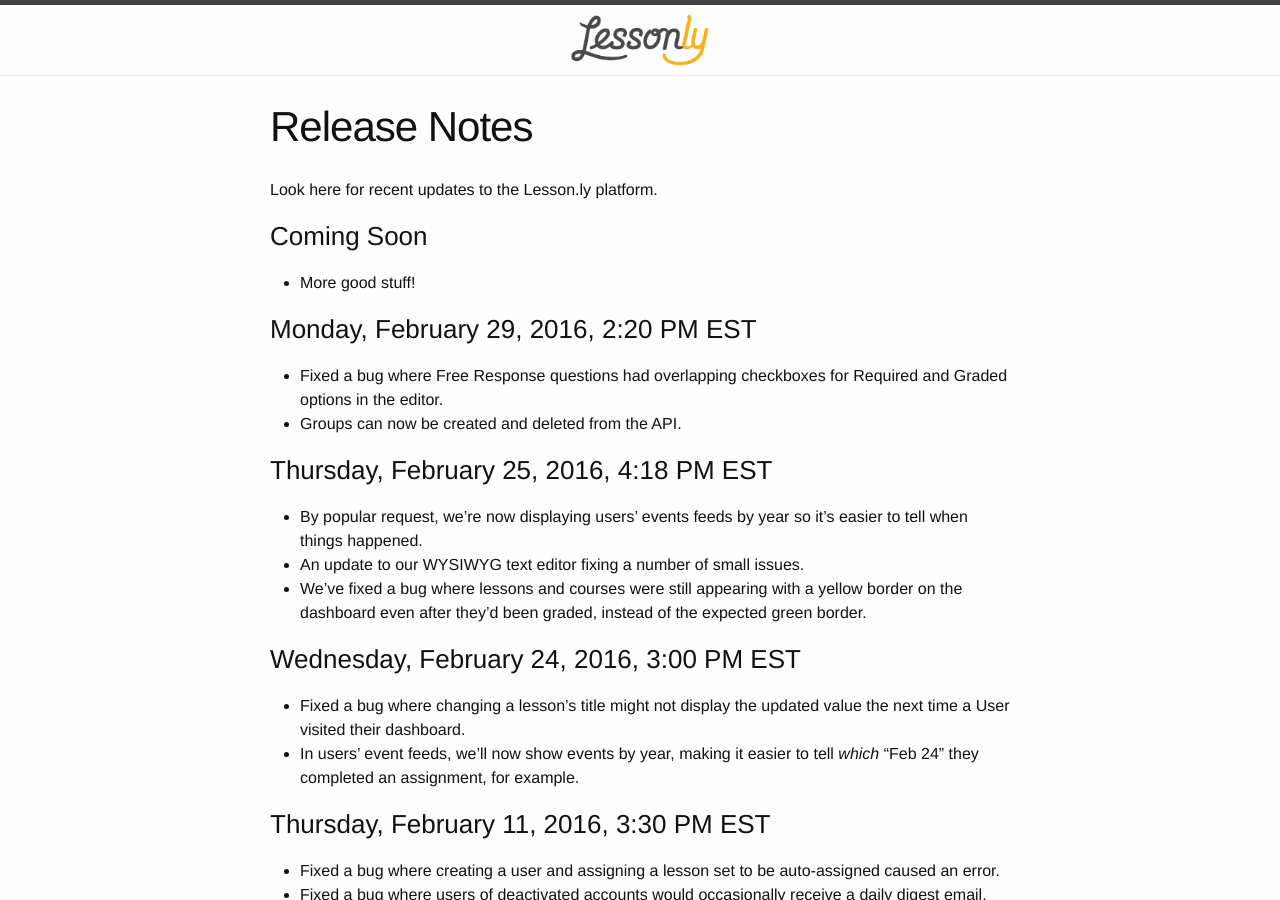
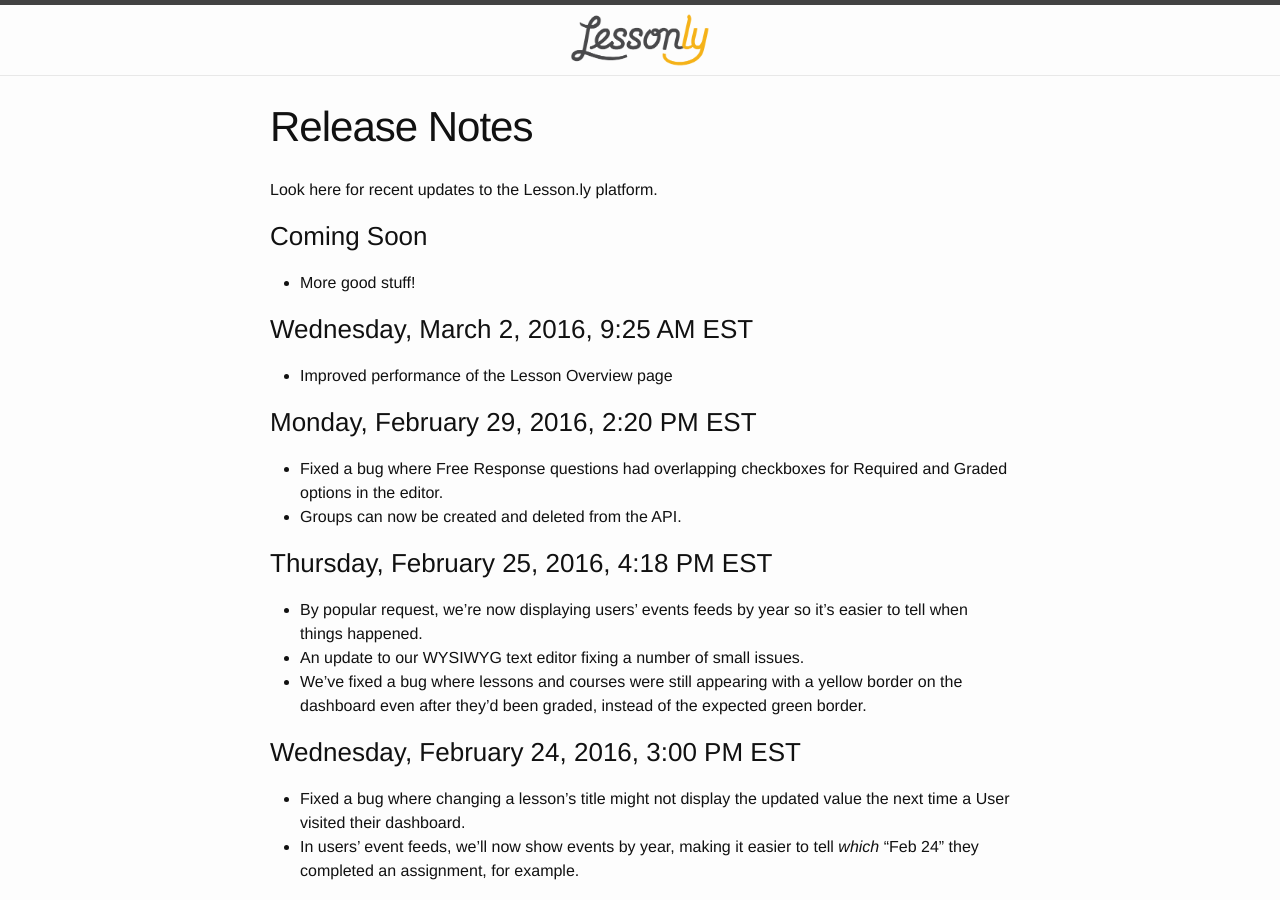
Before and after one commit to isabella232/lessonly.github.io, a Jekyll site: the page built from release-notes.md, in a window 1280 px wide and 900 px high. Built offline with Jekyll 4.4.1, drawn with Linux system fonts in a browser that asks for light colours.

Commit message:
another release

```diff
--- a/release-notes.md
+++ b/release-notes.md
@@ -9,6 +9,10 @@
 ### Coming Soon
 
 - More good stuff!
+
+### Wednesday, March 2, 2016, 9:25 AM EST
+
+- Improved performance of the Lesson Overview page
 
 ### Monday, February 29, 2016, 2:20 PM EST
 
```
